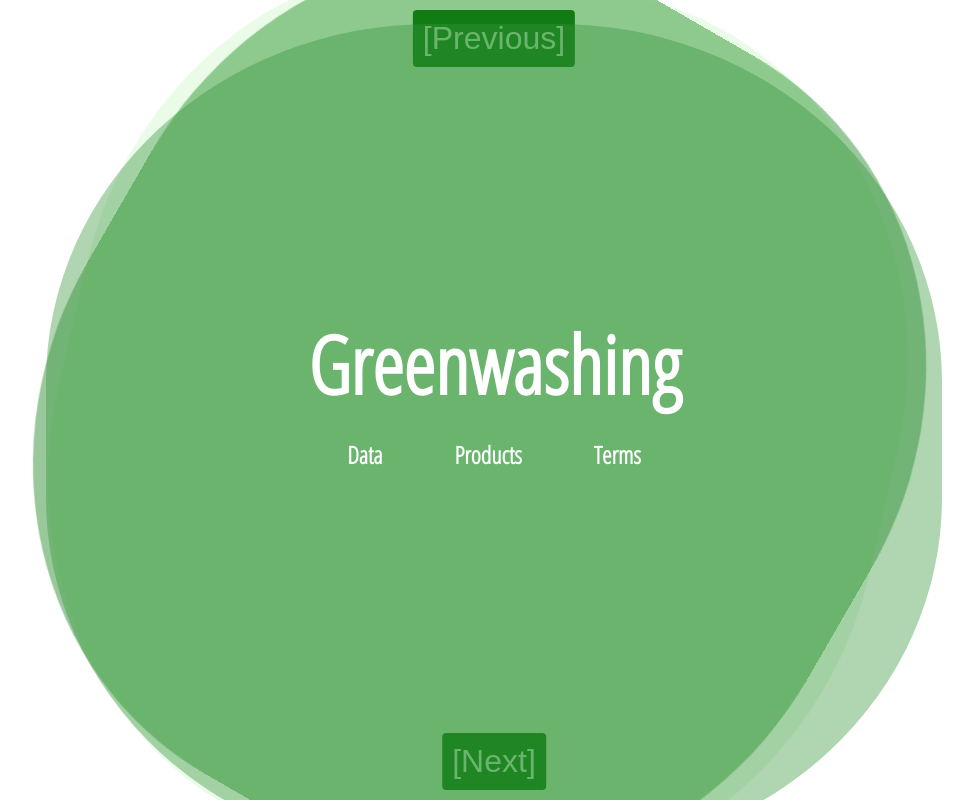
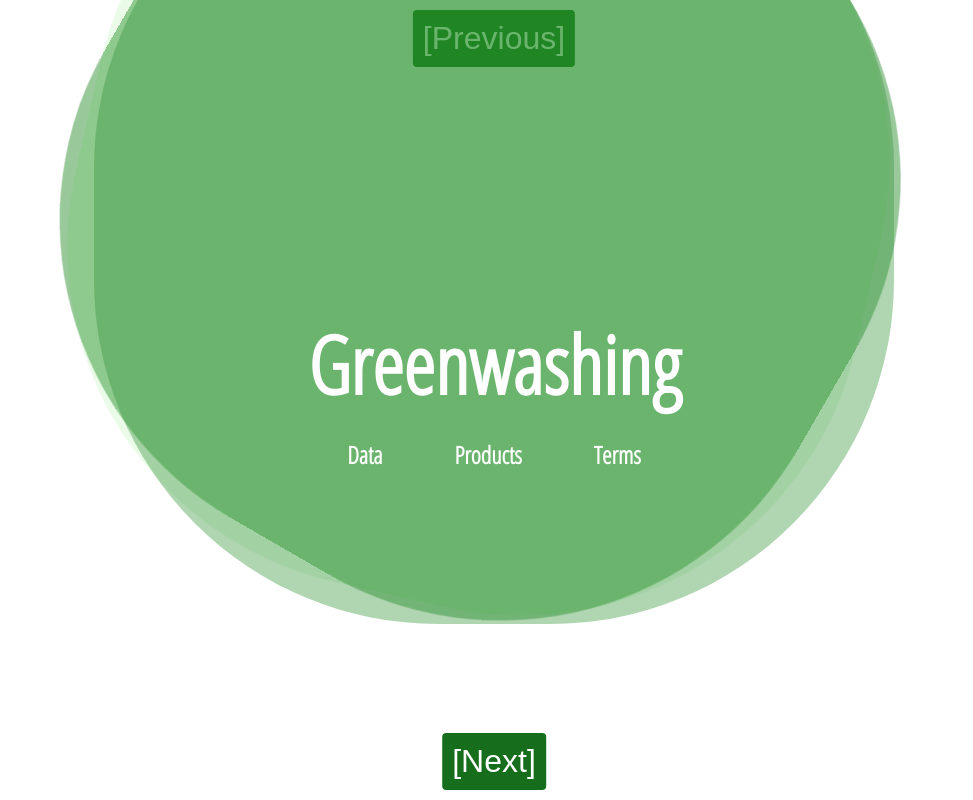
Before and after one commit to ColinMcNeil/greenwashing, a Nuxt app: page /home in a window 1280 px wide. Shown: the whole page, without its empty margins (146-1119 px from the left). Built offline with nearby package versions, Linux system fonts and the light colour scheme.

Commit message:
Fix positioning

```diff
--- a/pages/home.vue
+++ b/pages/home.vue
@@ -35,10 +35,10 @@ export default {
   top: 3%;
   left: 50%;
   background: rgb(0, 117, 6);
-  width: 70vw;
-  height: 65vw;
-  margin-left: -35vw;
-  // margin-top: -10%;
+  width: 100vh;
+  height: 100vh;
+  margin-left: -50vh;
+  margin-top: -25vh;
   transform-origin: 50% 48%;
   border-radius: 43%;
   animation: drift 3000ms infinite linear;
```
